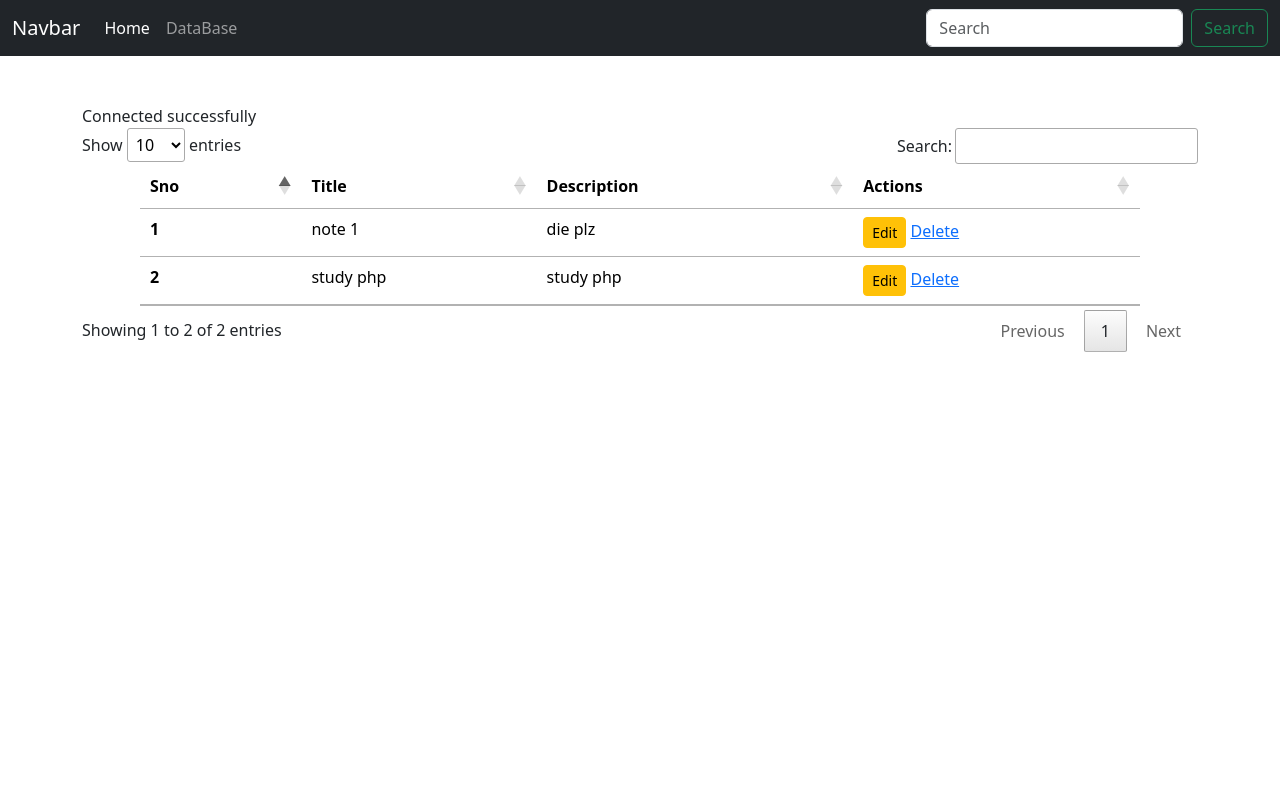
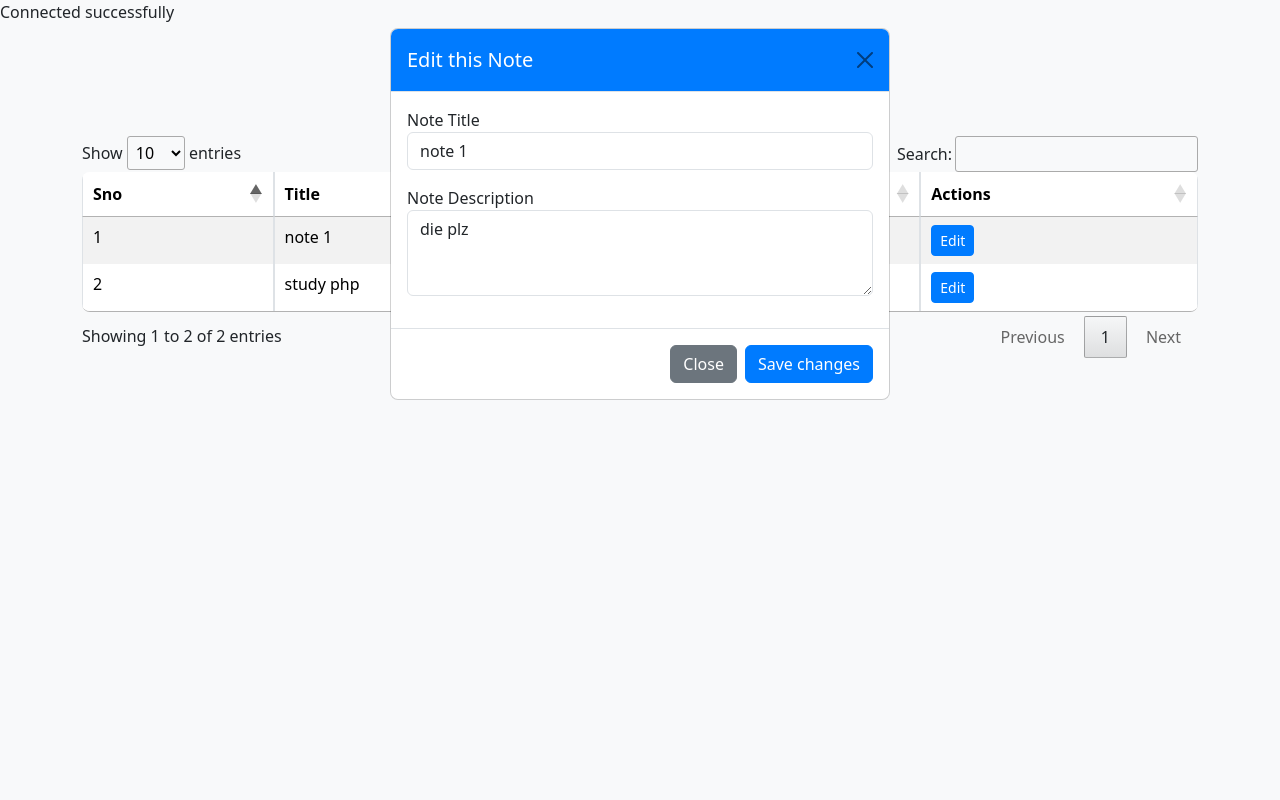
Before and after one commit to Hsk4/Crud, a PHP site: page /data.php?edit=1 in a window 1280 px wide. Run offline with PHP 8.4, Linux system fonts and the light colour scheme; data comes from the database, SQL or seed files in the repository; some libraries are stand-ins or nearby versions.

Commit message:
added edit funct

```diff
--- a/data.php
+++ b/data.php
@@ -4,98 +4,129 @@
 <head>
     <meta charset="utf-8">
     <meta name="viewport" content="width=device-width, initial-scale=1">
-    <title>Bootstrap Demo</title>
-    <link href="https://cdn.jsdelivr.net/npm/bootstrap@5.3.3/dist/css/bootstrap.min.css" rel="stylesheet" integrity="sha384-QWTKZyjpPEjISv5WaRU9OFeRpok6YctnYmDr5pNlyT2bRjXh0JMhjY6hW+ALEwIH" crossorigin="anonymous">
+    <title>Bootstrap CRUD Demo</title>
+    <link href="https://cdn.jsdelivr.net/npm/bootstrap@5.3.3/dist/css/bootstrap.min.css" rel="stylesheet">
     <link rel="stylesheet" href="//cdn.datatables.net/1.11.5/css/jquery.dataTables.min.css">
-
-
-
+    <style>
+        body {
+            background-color: #f8f9fa;
+        }
+        .container {
+            margin-top: 50px;
+        }
+        .table {
+            background-color: white;
+            border-radius: 8px;
+            overflow: hidden;
+        }
+        .modal-header {
+            background-color: #007bff;
+            color: white;
+        }
+        .btn-primary {
+            background-color: #007bff;
+            border-color: #007bff;
+        }
+    </style>
 </head>
 
 <body>
 
-<!-- Button trigger modal -->
-<!-- <button type="button" class="btn btn-primary" data-bs-toggle="modal" data-bs-target="#editModal">
-    Edit Modal
-</button> -->
+<?php
+include 'conn.php'; // Include database connection
 
-<!-- Modal -->
-<div class="modal fade" id="editModal" tabindex="-1" aria-labelledby="editModalLabel" aria-hidden="true">
-  <div class="modal-dialog" role="document">
-    <div class="modal-content">
-      <div class="modal-header">
-        <h5 class="modal-title" id="editModalLabel">Modal title</h5>
-        <button type="button" class="btn-close" data-bs-dismiss="modal" aria-label="Close"></button>
-      </div>
-      <div class="modal-body">
-        ...
-      </div>
-      <div class="modal-footer">
-        <button type="button" class="btn btn-secondary" data-bs-dismiss="modal">Close</button>
-        <button type="button" class="btn btn-primary">Save changes</button>
-      </div>
-    </div>
-  </div>
-</div>
+// Handle form submission for editing
+if ($_SERVER['REQUEST_METHOD'] === 'POST' && isset($_POST['snoEdit'])) {
+    $sno = $_POST['snoEdit'];
+    $title = $_POST['titleEdit'];
+    $description = $_POST['descriptionEdit'];
+    $sql = "UPDATE `crud` SET `title` = '$title', `description` = '$description' WHERE `sno` = '$sno'";
+    mysqli_query($conn, $sql);
 
-<?php include 'partials/navbar.php'; ?>
+    // Redirect to avoid resubmission
+    header("Location: " . $_SERVER['PHP_SELF']);
+    exit();
+}
 
-<div class="container my-5">
-    <table class="table mx-auto" id="myTable" style="max-width: 1000px;">
+// Check if an edit action was requested
+$editRow = null;
+if (isset($_GET['edit'])) {
+    $snoToEdit = $_GET['edit'];
+    $result = mysqli_query($conn, "SELECT * FROM `crud` WHERE `sno` = '$snoToEdit'");
+    $editRow = mysqli_fetch_assoc($result);
+}
+?>
+
+<div class="container">
+    <h2 class="text-center mb-4">Manage Notes</h2>
+    <table class="table table-striped table-bordered" id="myTable">
         <thead>
             <tr>
-                <th scope="col">Sno</th>
-                <th scope="col">Title</th>
-                <th scope="col">Description</th>
-                <th scope="col">Actions</th>
+                <th>Sno</th>
+                <th>Title</th>
+                <th>Description</th>
+                <th>Actions</th>
             </tr>
         </thead>
         <tbody>
             <?php
-            include 'conn.php';
-            $sql = "SELECT * FROM `crud`";
-            $result = mysqli_query($conn, $sql);
+            $result = mysqli_query($conn, "SELECT * FROM `crud`");
             $sno = 0;
-            if ($result) {
-                while ($row = mysqli_fetch_assoc($result)) {
-                    $sno = $sno + 1;
-                    echo "<tr>
-                        <th scope='row'>".$sno."</th>
-                        <td>".$row['title']."</td>
-                        <td>".$row['description']."</td>
-                        <td>
-                            <a href='edit.php?id=".$row['sno']."' class='btn btn-warning btn-sm'>Edit</a>
-                            <a class ='edit' href='delete.php?id=".$row['sno']."' class='btn btn-danger btn-sm'>Delete</a>
-                        </td>
-                    </tr>";
-                }
-            } else {
-                echo "<tr><td colspan='4' class='text-center'>No records found.</td></tr>";
+            while ($row = mysqli_fetch_assoc($result)) {
+                $sno++;
+                echo "<tr>
+                    <td>$sno</td>
+                    <td>{$row['title']}</td>
+                    <td>{$row['description']}</td>
+                    <td>
+                        <a href='?edit={$row['sno']}' class='btn btn-sm btn-primary'>Edit</a>
+                    </td>
+                </tr>";
             }
             ?>
         </tbody>
     </table>
 </div>
 
+<!-- Modal -->
+<?php if ($editRow): ?>
+<div class="modal fade show" id="editModal" tabindex="-1" aria-labelledby="editModalLabel" aria-hidden="true" style="display: block;">
+    <div class="modal-dialog">
+        <div class="modal-content">
+            <div class="modal-header">
+                <h5 class="modal-title">Edit this Note</h5>
+                <button type="button" class="btn-close" data-bs-dismiss="modal" aria-label="Close"></button>
+            </div>
+            <form method="POST">
+                <input type="hidden" name="snoEdit" value="<?php echo $editRow['sno']; ?>">
+                <div class="modal-body">
+                    <div class="mb-3">
+                        <label>Note Title</label>
+                        <input type="text" class="form-control" name="titleEdit" value="<?php echo $editRow['title']; ?>" required>
+                    </div>
+                    <div class="mb-3">
+                        <label>Note Description</label>
+                        <textarea class="form-control" name="descriptionEdit" rows="3" required><?php echo $editRow['description']; ?></textarea>
+                    </div>
+                </div>
+                <div class="modal-footer">
+                    <button type="button" class="btn btn-secondary" data-bs-dismiss="modal">Close</button>
+                    <button type="submit" class="btn btn-primary">Save changes</button>
+                </div>
+            </form>
+        </div>
+    </div>
+</div>
+<?php endif; ?>
+
 <script src="https://code.jquery.com/jquery-3.6.0.min.js"></script>
 <script src="//cdn.datatables.net/1.11.5/js/jquery.dataTables.min.js"></script>
-<script src="https://cdn.jsdelivr.net/npm/bootstrap@5.3.3/dist/js/bootstrap.bundle.min.js" integrity="sha384-YvpcrYf0tY3lHB60NNkmXc5s9fDVZLESaAA55NDzOxhy9GkcIdslK1eN7N6jIeHz" crossorigin="anonymous"></script>
+<script src="https://cdn.jsdelivr.net/npm/bootstrap@5.3.3/dist/js/bootstrap.bundle.min.js"></script>
 
 <script>
     $(document).ready(function() {
         $('#myTable').DataTable();
     });
 </script>
-<script>
-    const edits = document.getElementsByClassName('edit'); // Get all elements with the class 'edit'
-
-    // Convert the HTMLCollection to an array and iterate over each element
-    Array.from(edits).forEach(element => {
-        element.addEventListener("click", (e) => {
-            console.log("edit", e);
-            // You can handle the edit logic here
-        });
-    });
-</script>
 </body>
 </html>
```
